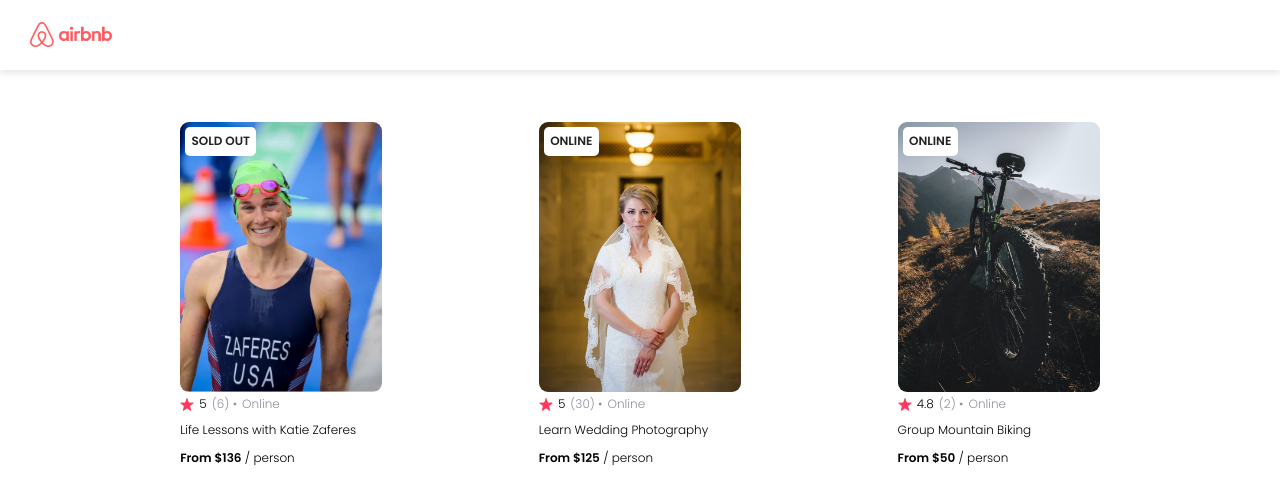
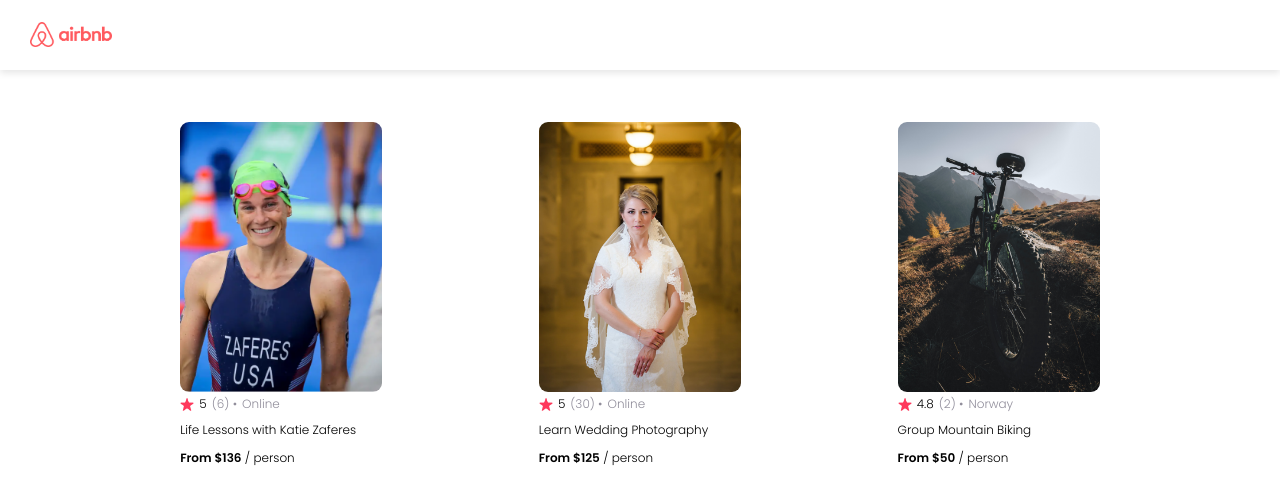
Before and after one commit to RoxasMelvino/scrimba-learn-react-roxas, a React (Vite) app in the folder projects/airbnb-experiences-clone-roxas/: page / in a window 1280 px wide. Shown: the top 504 px of the page. Built offline with nearby package versions, Linux system fonts and the light colour scheme.

Commit message:
pass item object into item property

```diff
--- a/projects/airbnb-experiences-clone-roxas/src/App.jsx
+++ b/projects/airbnb-experiences-clone-roxas/src/App.jsx
@@ -6,17 +6,11 @@ import './App.css'
 
 function App() {
 
-  const cards = data.map(e => {
+  const cards = data.map(item => {
     return (
       <Card
-          key={e.id}
-          img={e.coverImg}
-          rating={e.stats.rating}
-          reviewCount={e.stats.reviewCount}
-          location="Online"
-          title={e.title}
-          price={e.price}
-          openSpots={e.openSpots}
+          key={item.id}
+          item={item}
       />
     )
   })
--- a/projects/airbnb-experiences-clone-roxas/src/components/Card.jsx
+++ b/projects/airbnb-experiences-clone-roxas/src/components/Card.jsx
@@ -2,27 +2,27 @@
 import starIcon from "/assets/star.png"
 
 export default function Card(props) {
+
     let badgeText
     if (props.openSpots === 0) {
         badgeText = "SOLD OUT";
     } else if (props.location === "Online") {
         badgeText = "ONLINE";
-    } else {
-        badgeText = false;
     }
 
     return (
         <div className="card">
+
             {badgeText && <div className="card__badge">{badgeText}</div>}
-            <img src={`/assets/${props.img}`} alt="photo of a person" className="card__photo"/>
+            <img src={`/assets/${props.item.coverImg}`} alt="photo of a person" className="card__photo"/>
             <div className='card__stats'>
                 <img src={starIcon} alt="star icon" className="card__star"/>
-                <span>{props.rating}</span>
-                <span className="gray">({props.reviewCount}) •</span>
-                <span className="gray">{props.location}</span>
+                <span>{props.item.stats.rating}</span>
+                <span className="gray">({props.item.stats.reviewCount}) •</span>
+                <span className="gray">{props.item.location}</span>
             </div>
-            <h2>{props.title}</h2>
-            <p><strong>{`From $${props.price}`}</strong> / person</p>
+            <h2>{props.item.title}</h2>
+            <p><strong>{`From $${props.item.price}`}</strong> / person</p>
         </div>
     )
 }
```
